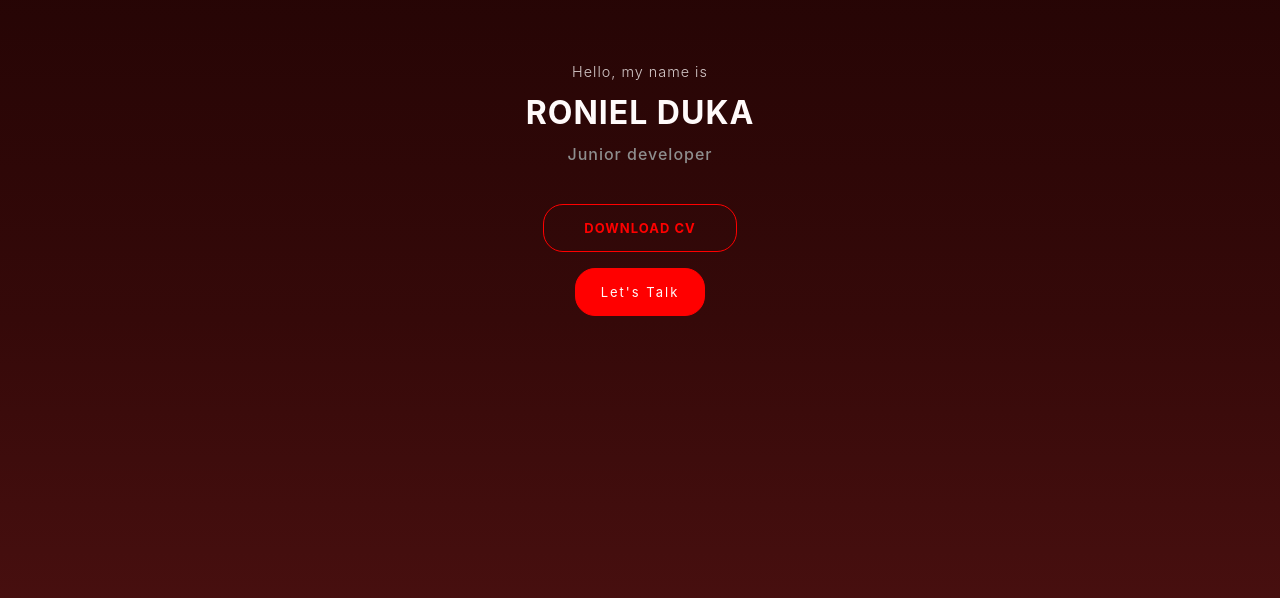
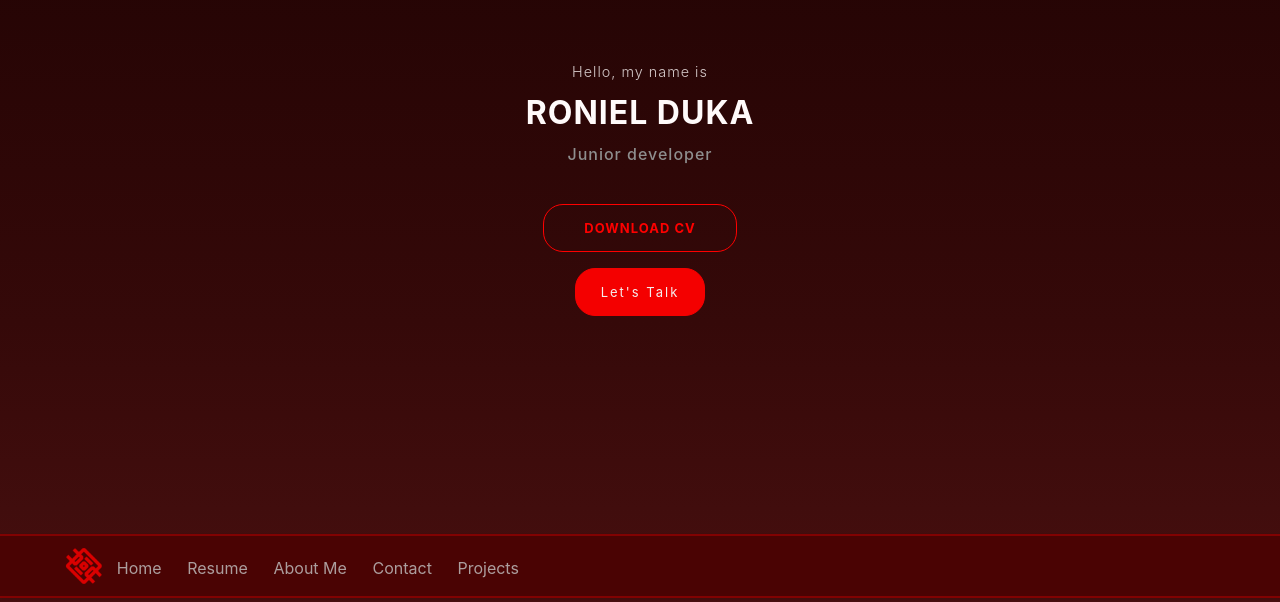
Before and after one commit to healer404/healer404.github.io, a React (Create React App) app: page / in a window 1280 px wide. Shown: the part 202-804 px from the top of the page. Built offline with nearby package versions, Linux system fonts and the light colour scheme; the HTML template or start-up script is replaced by a standard one.

Commit message:
added the navbar

```diff
--- a/src/components/portfolio/Navbar.jsx
+++ b/src/components/portfolio/Navbar.jsx
@@ -1,9 +1,16 @@
 import { Component } from "react";
+import ReactVisibilitySensor from "react-visibility-sensor";
 
 class Navbar extends Component{
+  state = {
+    visibility: false,
+  }
   render(){
     return (
-      <nav className="PRTFnavbar active">
+      <ReactVisibilitySensor onChange={(isVisible) => {
+        this.setState({visibility: isVisible});
+      }}>
+        <nav className={this.state.visibility ? "PRTFnavbar active" : "PRTFnavbar"}>
           <a href="#introduction" className="item">
             <i className="fas fa-file"></i>
             <span>Resume</span>
@@ -25,6 +32,7 @@ class Navbar extends Component{
             <span>Projects</span>
           </a>
         </nav>
+      </ReactVisibilitySensor>
     )
   }
 }
--- a/src/page/portfolio/Portfolio.jsx
+++ b/src/page/portfolio/Portfolio.jsx
@@ -2,11 +2,13 @@ import { Component } from "react";
 import './portfolio.css';
 
 import Intro from "../../components/Intro";
+import Navbar from "../../components/portfolio/Navbar";
 class PortfolioPage extends Component{
   render(){
     return (
       <>
         <Intro />
+        <Navbar />
       </>
     )
   }
```
Lines whose indentation alone changed are shown as unchanged.
